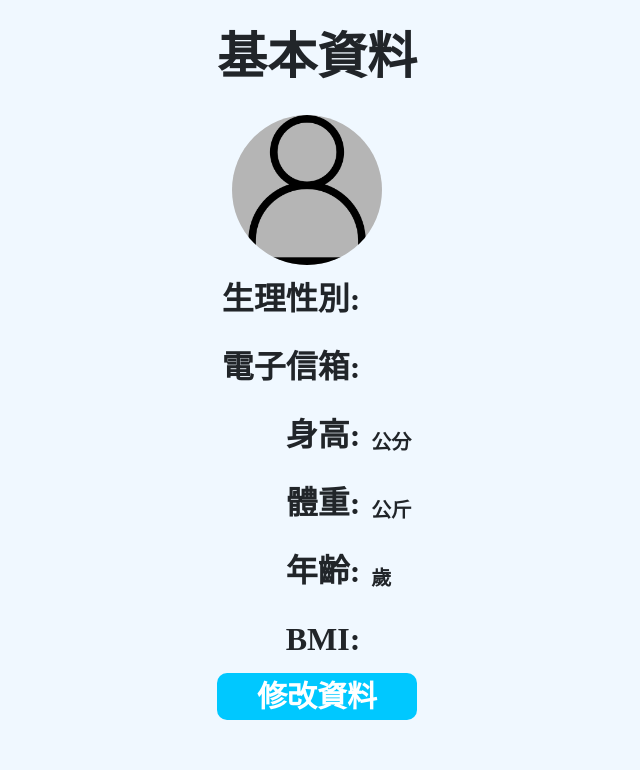
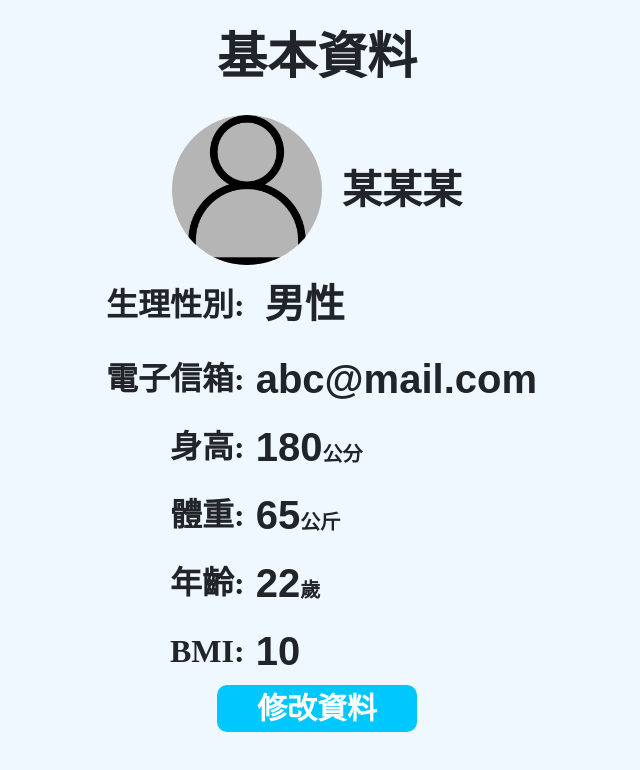
Before and after one commit to muoshuei/Fitup, a React (Create React App) app in the folder frontend/: page /info in a window 1280 px wide. Shown: the top 770 px of the page, without its empty margins (323-963 px from the left). Built offline with nearby package versions, Linux system fonts and the light colour scheme.

Commit message:
Adjust some css

```diff
--- a/frontend/src/App.css
+++ b/frontend/src/App.css
@@ -1,5 +1,5 @@
 .App {
-  text-align: center;
+
 }
 
 .App-logo {
--- a/frontend/src/App.js
+++ b/frontend/src/App.js
@@ -6,10 +6,8 @@ import {
   Route,
 } from "react-router-dom";
 import './styles/action.css';
-import 'bootstrap/dist/css/bootstrap.min.css';
 import routes from './routes';
 import testRoutes from './testRoutes';
-// import Feature from './components/Feature/Feature';
 
 function App() {
 
--- a/frontend/src/components/HomeFitup/HomeFitup.js
+++ b/frontend/src/components/HomeFitup/HomeFitup.js
@@ -1,11 +1,11 @@
 import { Parallax, ParallaxLayer } from '@react-spring/parallax';
 import React from 'react';
-import { Link,useNavigate } from 'react-router-dom';
+import { Link, useNavigate } from 'react-router-dom';
 import './HomeFitup.css';
 function App() {
   return (
     <div className="App">
-      <Parallax pages={2} style={{ top: '0', left: '0' }} class="animation">
+      <Parallax pages={1.5} style={{ top: '0', left: '0' }} class="animation">
 
 
         <ParallaxLayer offset={0} speed={0.2}>
@@ -13,7 +13,7 @@ function App() {
         </ParallaxLayer>
 
         <ParallaxLayer offset={0.1} speed={0.5}>
-          <section>
+          <section className='home'>
             <h1 id="text"><b>Fitup</b></h1>
           </section>
         </ParallaxLayer>
@@ -25,7 +25,7 @@ function App() {
 
 
         <ParallaxLayer offset={0.3} speed={0.1}>
-          <section className="button-section">
+          <section className="button-section home">
           <Link to="/Signin">
             <button className="custom-button"><b>Start</b></button>
           </Link>
--- a/frontend/src/components/Info/MyInfo.css
+++ b/frontend/src/components/Info/MyInfo.css
@@ -14,6 +14,9 @@
     font-weight: bold;
     margin: 20px;
     width: 1200px;
+    display: flex;
+    justify-content: center;
+    align-items: center;
 }
 
 .InfoIcon {
@@ -31,6 +34,9 @@
 
 .InfoTop {
     width: 1200px;
+    display: flex;
+    justify-content: center;
+    align-items: center;
 }
 
 .InfoBot {
--- a/frontend/src/components/Info/MyInfo.js
+++ b/frontend/src/components/Info/MyInfo.js
@@ -5,13 +5,13 @@ import { Link } from 'react-router-dom';
 import Cookies from 'js-cookie';
 const MyInfo = () => {
 
-    const [bmi, setbmi] = useState('');
-    const [name, setname] = useState('');
-    const [gender, setgender] = useState('');
-    const [height, setheight] = useState('');
-    const [weight, setweight] = useState('');
-    const [age, setage] = useState('');
-    const [mail, setmail] = useState('');
+    const [bmi, setbmi] = useState(10);
+    const [name, setname] = useState("某某某");
+    const [gender, setgender] = useState('男性');
+    const [height, setheight] = useState(180);
+    const [weight, setweight] = useState(65);
+    const [age, setage] = useState(22);
+    const [mail, setmail] = useState("abc@mail.com");
 
     useEffect(() => {
       // 从 Cookie 中读取 JSON 数据
--- a/frontend/src/components/Programs/ProgramsPage/ProgramsPage.js
+++ b/frontend/src/components/Programs/ProgramsPage/ProgramsPage.js
@@ -35,7 +35,7 @@ const ProgramsPage = () =>{
         setExpand(tmp);
     }
     const handleAddToList = (e) => {
-
+        //e.target.value -> "arWeak" || "lMedium" || "b"
     }
     return (
         <>
--- a/frontend/src/styles/action.css
+++ b/frontend/src/styles/action.css
@@ -148,7 +148,7 @@ width: 100%;
 
 
 
-section{
+section.home {
   position: relative;
   width: 100%;
   height: 100vh;
```
Also changed, not shown: frontend/src/components/Chart/Chart.js (line endings or trailing spaces), 1 other file (tests, documents, lock files or other folders).
